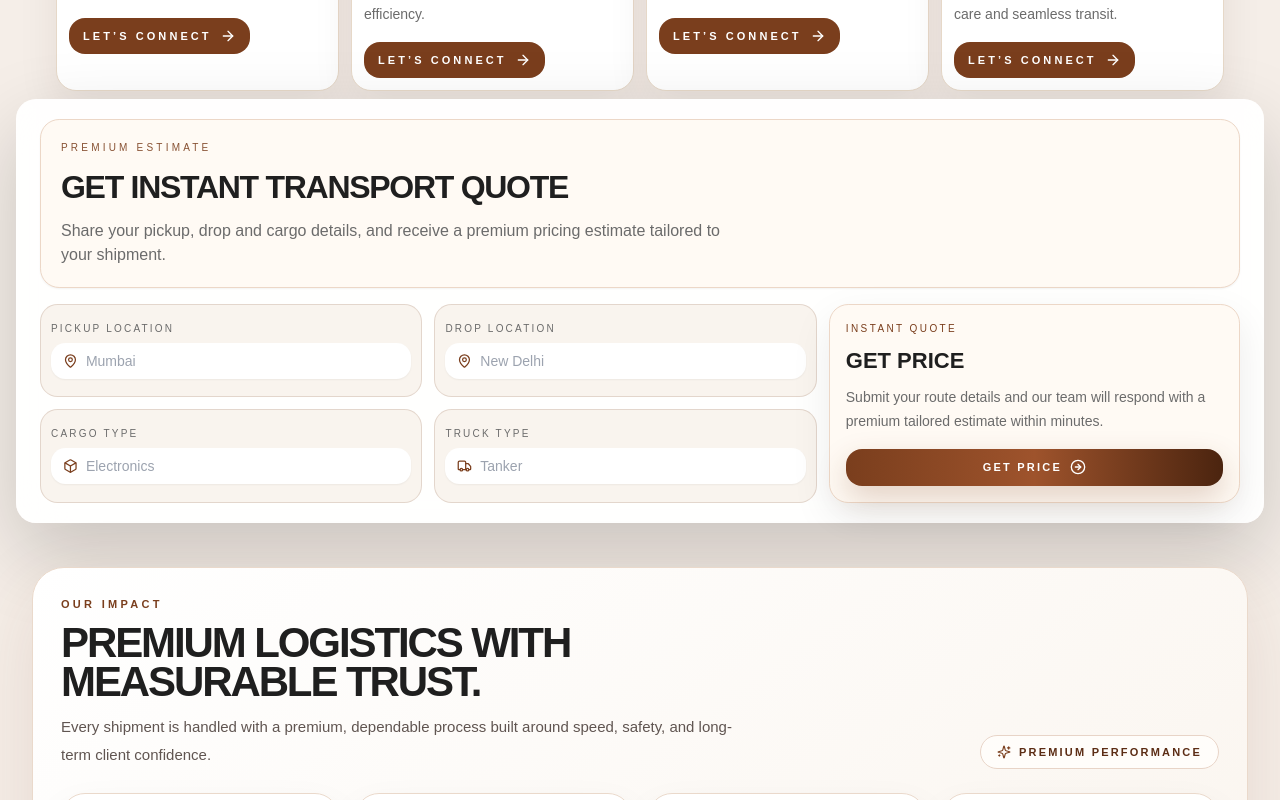
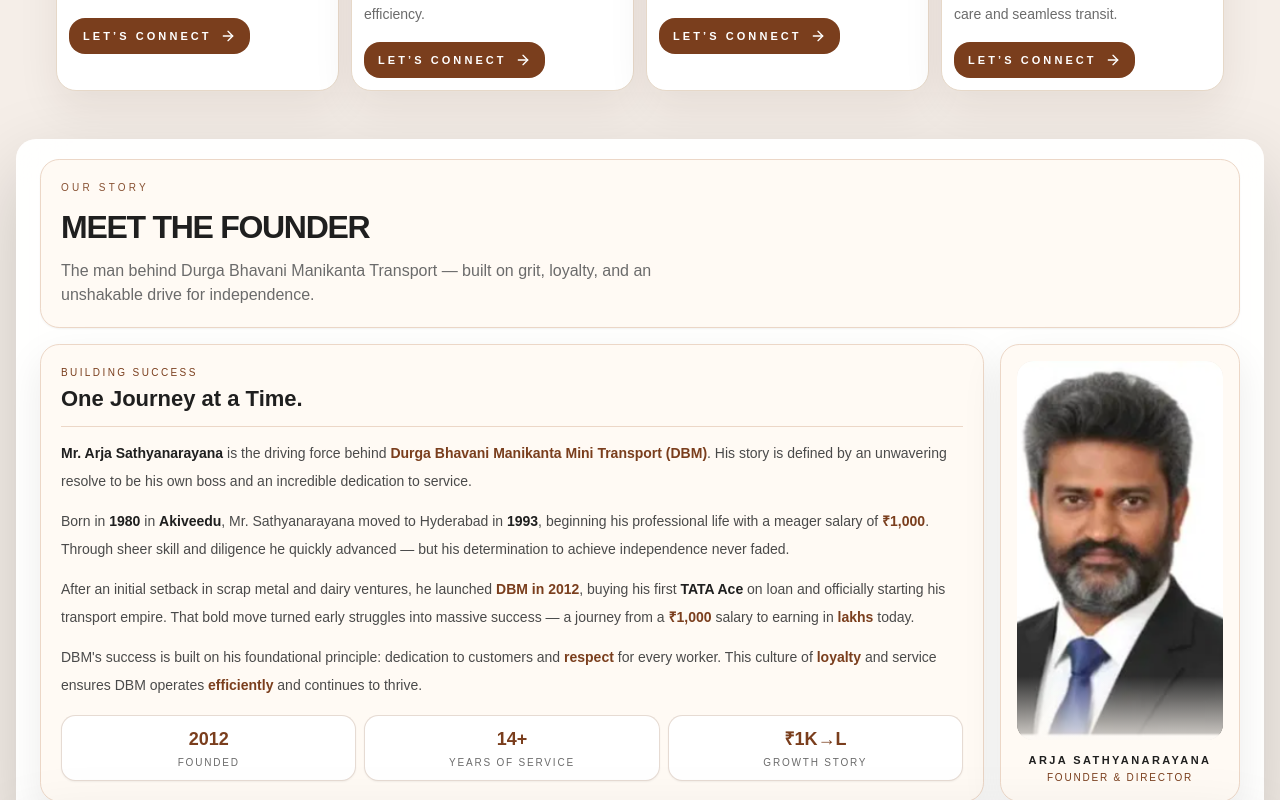
Before and after one commit to suryamkandapu/FASTRACK, a Next.js app: page / in a window 1280 px wide. Shown: the part 1040-1840 px from the top of the page. Built offline with nearby package versions, Linux system fonts and the light colour scheme; no server answers.

Commit message:
founder section added

```diff
--- a/app/page.tsx
+++ b/app/page.tsx
@@ -8,6 +8,8 @@
 import { HeroSection } from "@/sections/HeroSection";
 import { QuoteFormSection } from "@/sections/QuoteFormSection";
 import { ServicesSection } from "@/sections/ServicesSection";
+import { AboutFounderSection } from "@/sections/Aboutfoundersection "
+
 import { StatsContactSection } from "@/sections/StatsContactSection";
 import { generatePageMetadata } from "@/lib/seo";
 import {
@@ -76,6 +78,11 @@
         <section>
           <ServicesSection />
         </section>
+           <AboutFounderSection/>
+
+        <section>
+
+        </section>
 
         {/* Quote/CTA Section */}
         <section>
--- /dev/null
+++ b/sections/Aboutfoundersection .tsx
@@ -0,0 +1,131 @@
+"use client";
+
+import { motion } from "framer-motion";
+import Image from "next/image";
+import { fadeIn } from "@/lib/animations";
+
+export function AboutFounderSection() {
+  return (
+    <motion.div
+      initial="offscreen"
+      whileInView="onscreen"
+      viewport={{ once: true, amount: 0.3 }}
+      variants={fadeIn}
+      className="container relative mb-6 rounded-[1.25rem] bg-white/95 px-4 py-4 shadow-luxury backdrop-blur-xl md:mb-8 md:px-6 md:py-5"
+    >
+      {/* Section Header */}
+      <div className="mb-4 rounded-[1.2rem] border border-[#ecd7c7] bg-[#fffaf4] p-4 shadow-sm sm:p-5">
+        <p className="text-[10px] uppercase tracking-[0.32em] text-[#7a3e1d]/90">
+          Our Story
+        </p>
+        <h2 className="mt-2 text-[26px] font-black uppercase tracking-[-0.04em] text-[#1f1f1f] sm:text-[32px]">
+          Meet the Founder
+        </h2>
+        <p className="mt-2 max-w-2xl text-sm leading-6 text-[#6b6b6b] sm:text-base">
+          The man behind Durga Bhavani Manikanta Transport — built on grit, loyalty, and an unshakable drive for independence.
+        </p>
+      </div>
+
+      {/* Content Box */}
+      <div className="grid gap-4 lg:grid-cols-[1fr_auto]">
+
+        {/* Left — Story Content */}
+        <div className="flex flex-col gap-3 rounded-[1.2rem] border border-[#ecd7c7] bg-[#fffaf4] p-5 shadow-soft">
+
+          {/* Tagline */}
+          <div>
+            <p className="text-[10px] uppercase tracking-[0.24em] text-[#7a3e1d]">
+              Building Success
+            </p>
+            <h3 className="mt-1 text-[20px] font-bold leading-snug text-[#1f1f1f] sm:text-[22px]">
+              One Journey at a Time.
+            </h3>
+          </div>
+
+          <hr className="border-[#ecd7c7]" />
+
+          {/* Bio paragraphs */}
+          <div className="space-y-3 text-sm leading-7 text-[#4a4a4a]">
+            <p>
+              <span className="font-semibold text-[#1f1f1f]">Mr. Arja Sathyanarayana</span> is the driving force behind{" "}
+              <span className="font-semibold text-[#7a3e1d]">Durga Bhavani Manikanta Mini Transport (DBM)</span>.
+              His story is defined by an unwavering resolve to be his own boss and an incredible dedication to service.
+            </p>
+
+            <p>
+              Born in <span className="font-semibold text-[#1f1f1f]">1980</span> in{" "}
+              <span className="font-semibold text-[#1f1f1f]">Akiveedu</span>, Mr. Sathyanarayana moved to Hyderabad in{" "}
+              <span className="font-semibold text-[#1f1f1f]">1993</span>, beginning his professional life with a meager salary of{" "}
+              <span className="font-semibold text-[#7a3e1d]">₹1,000</span>. Through sheer skill and diligence he quickly advanced — but his determination to achieve independence never faded.
+            </p>
+
+            <p>
+              After an initial setback in scrap metal and dairy ventures, he launched{" "}
+              <span className="font-semibold text-[#7a3e1d]">DBM in 2012</span>, buying his first{" "}
+              <span className="font-semibold text-[#1f1f1f]">TATA Ace</span> on loan and officially starting his transport empire.
+              That bold move turned early struggles into massive success — a journey from a{" "}
+              <span className="font-semibold text-[#7a3e1d]">₹1,000</span> salary to earning in{" "}
+              <span className="font-semibold text-[#7a3e1d]">lakhs</span> today.
+            </p>
+
+            <p>
+              DBM's success is built on his foundational principle: dedication to customers and{" "}
+              <span className="font-semibold text-[#7a3e1d]">respect</span> for every worker.
+              This culture of <span className="font-semibold text-[#7a3e1d]">loyalty</span> and service ensures DBM operates{" "}
+              <span className="font-semibold text-[#7a3e1d]">efficiently</span> and continues to thrive.
+            </p>
+          </div>
+
+          {/* Stats row */}
+          <div className="mt-1 grid grid-cols-3 gap-2">
+            {[
+              { value: "2012", label: "Founded" },
+              { value: "14+", label: "Years of service" },
+              { value: "₹1K→L", label: "Growth story" },
+            ].map((stat) => (
+              <div
+                key={stat.label}
+                className="rounded-[0.9rem] border border-[#d5c4b6]/60 bg-white px-3 py-2.5 text-center shadow-sm"
+              >
+                <p className="text-[18px] font-black text-[#7a3e1d]">{stat.value}</p>
+                <p className="mt-0.5 text-[10px] uppercase tracking-[0.18em] text-[#6b6b6b]">
+                  {stat.label}
+                </p>
+              </div>
+            ))}
+          </div>
+        </div>
+
+        {/* Right — Founder Photo */}
+        <div className="flex items-stretch justify-center lg:w-[240px]">
+          <div className="flex w-full flex-col items-center justify-between rounded-[1.2rem] border border-[#ecd7c7] bg-[#fffaf4] p-4 shadow-soft">
+
+            {/* Photo frame */}
+            <div className="relative h-[220px] w-full overflow-hidden rounded-[1rem] bg-[#f0e6da] sm:h-[260px] lg:h-full lg:min-h-[280px]">
+              <Image
+                src="/images/founder.jpg"
+                alt="Mr. Arja Sathyanarayana — Founder, DBM Transport"
+                fill
+                className="object-cover object-top"
+                sizes="(max-width: 1024px) 100vw, 240px"
+              />
+              {/* Subtle bottom gradient overlay */}
+              <div className="pointer-events-none absolute inset-x-0 bottom-0 h-16 bg-gradient-to-t from-[#fffaf4]/80 to-transparent" />
+            </div>
+
+            {/* Name plate */}
+            <div className="mt-3 w-full text-center">
+              <p className="text-[11px] font-semibold uppercase tracking-[0.22em] text-[#1f1f1f]">
+                Arja Sathyanarayana
+              </p>
+              <p className="mt-0.5 text-[10px] uppercase tracking-[0.18em] text-[#7a3e1d]">
+                Founder &amp; Director
+              </p>
+            </div>
+          </div>
+        </div>
+
+      </div>
+    </motion.div>
+  );
+}
```
Also changed, not shown: public/images/founder.jpg (added).
